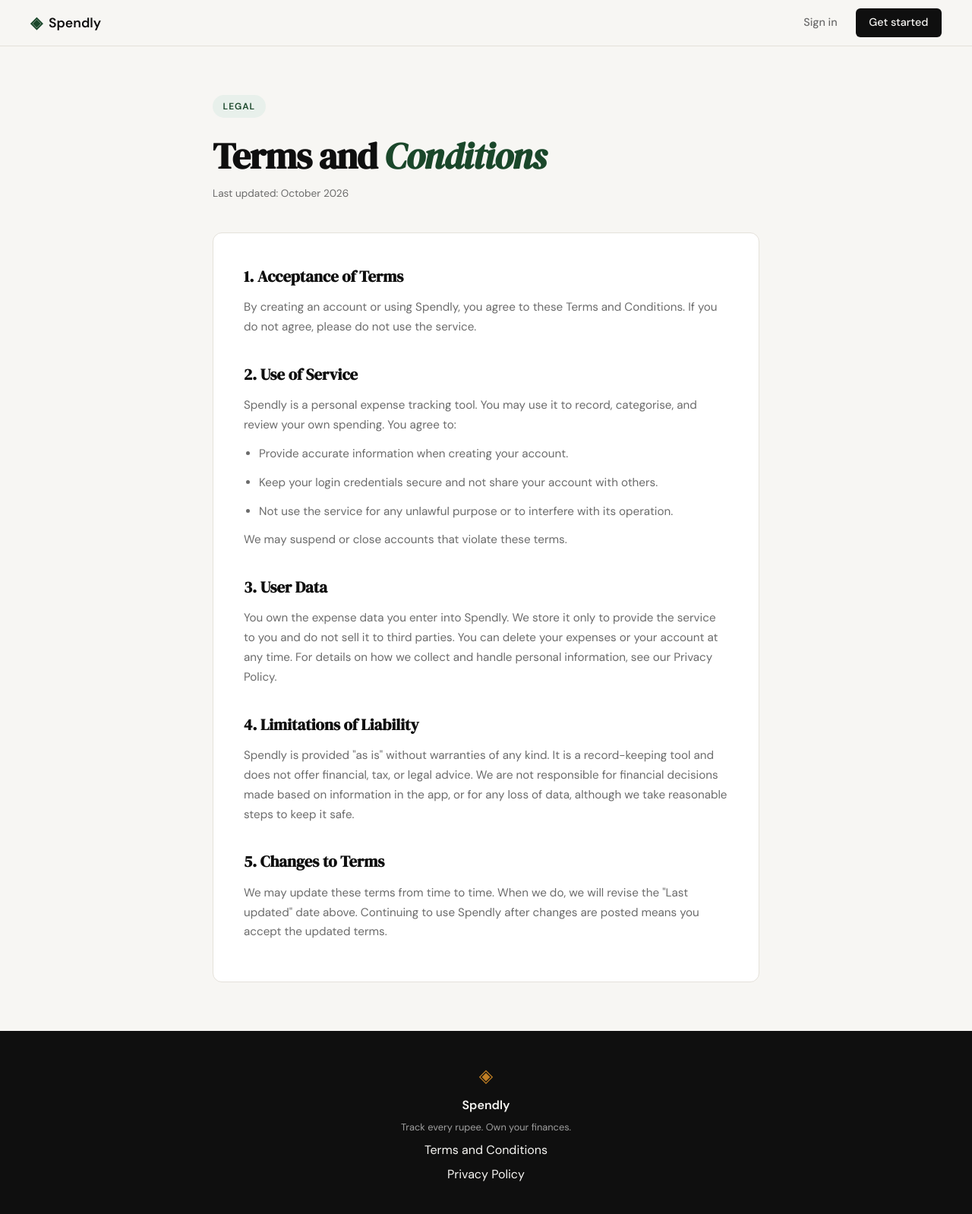
After one commit to anujyadav31/spendly, a Flask app: page /terms in a window 1280 px wide. The commit adds this page. Shown: the whole page at 76% size. Run offline with Flask 3, Linux system fonts and the light colour scheme.

Commit message:
landing: add terms and conditions page and route

```diff
--- a/app.py
+++ b/app.py
@@ -20,6 +20,11 @@ def register():
 @app.route("/login")
 def login():
     return render_template("login.html")
+
+
+@app.route("/terms")
+def terms():
+    return render_template("terms.html")
 
 
 # ------------------------------------------------------------------ #
--- a/static/css/style.css
+++ b/static/css/style.css
@@ -478,6 +478,64 @@ a { color: inherit; text-decoration: none; }
 .auth-switch a:hover { text-decoration: underline; }
 
 /* ------------------------------------------------------------------ */
+/* Legal pages                                                         */
+/* ------------------------------------------------------------------ */
+
+.legal-section { padding: 4rem 2rem; }
+
+.legal-container {
+    max-width: 720px;
+    margin: 0 auto;
+}
+
+.legal-header { margin-bottom: 2.5rem; }
+
+.legal-title {
+    font-family: var(--font-display);
+    font-size: clamp(2.25rem, 4vw, 3rem);
+    line-height: 1.1;
+    letter-spacing: -0.02em;
+    color: var(--ink);
+    margin-bottom: 0.75rem;
+}
+
+.legal-title em {
+    font-style: italic;
+    color: var(--accent);
+}
+
+.legal-updated {
+    font-size: 0.85rem;
+    color: var(--ink-muted);
+}
+
+.legal-body {
+    background: var(--paper-card);
+    border: 1px solid var(--border);
+    border-radius: var(--radius-md);
+    padding: 2.5rem;
+}
+
+.legal-body h2 {
+    font-family: var(--font-display);
+    font-size: 1.3rem;
+    color: var(--ink);
+    margin: 2rem 0 0.75rem;
+}
+
+.legal-body h2:first-child { margin-top: 0; }
+
+.legal-body p,
+.legal-body li {
+    font-size: 0.95rem;
+    color: var(--ink-muted);
+    line-height: 1.7;
+    margin-bottom: 0.75rem;
+}
+
+.legal-body ul { padding-left: 1.25rem; margin-bottom: 0.75rem; }
+
+/* ------------------------------------------------------------------ */
 /* Footer                                                              */
 /* ------------------------------------------------------------------ */
 
@@ -527,4 +585,6 @@ a { color: inherit; text-decoration: none; }
 @media (max-width: 600px) {
     .nav-links a:not(.nav-cta) { display: none; }
     .hero { padding: 3rem 1rem 2rem; }
+    .legal-section { padding: 3rem 1rem; }
+    .legal-body { padding: 1.5rem; }
 }
--- a/templates/base.html
+++ b/templates/base.html
@@ -34,7 +34,7 @@
             <span class="brand-icon">◈</span>
             <span class="footer-name">Spendly</span>
             <p class="footer-copy">Track every rupee. Own your finances.</p>
-            <a href="#">Terms and Conditions</a>
+            <a href="{{ url_for('terms') }}">Terms and Conditions</a>
             <a href="#">Privacy Policy</a>
         </div>
     </footer>
--- /dev/null
+++ b/templates/terms.html
@@ -0,0 +1,62 @@
+{% extends "base.html" %}
+
+{% block title %}Terms and Conditions — Spendly{% endblock %}
+
+{% block content %}
+
+<section class="legal-section">
+    <div class="legal-container">
+        <header class="legal-header">
+            <div class="hero-badge">Legal</div>
+            <h1 class="legal-title">Terms and <em>Conditions</em></h1>
+            <p class="legal-updated">Last updated: October 2026</p>
+        </header>
+
+        <div class="legal-body">
+            <h2>1. Acceptance of Terms</h2>
+            <p>
+                By creating an account or using Spendly, you agree to these Terms and Conditions.
+                If you do not agree, please do not use the service.
+            </p>
+
+            <h2>2. Use of Service</h2>
+            <p>
+                Spendly is a personal expense tracking tool. You may use it to record, categorise,
+                and review your own spending. You agree to:
+            </p>
+            <ul>
+                <li>Provide accurate information when creating your account.</li>
+                <li>Keep your login credentials secure and not share your account with others.</li>
+                <li>Not use the service for any unlawful purpose or to interfere with its operation.</li>
+            </ul>
+            <p>
+                We may suspend or close accounts that violate these terms.
+            </p>
+
+            <h2>3. User Data</h2>
+            <p>
+                You own the expense data you enter into Spendly. We store it only to provide the
+                service to you and do not sell it to third parties. You can delete your expenses
+                or your account at any time. For details on how we collect and handle personal
+                information, see our Privacy Policy.
+            </p>
+
+            <h2>4. Limitations of Liability</h2>
+            <p>
+                Spendly is provided "as is" without warranties of any kind. It is a record-keeping
+                tool and does not offer financial, tax, or legal advice. We are not responsible for
+                financial decisions made based on information in the app, or for any loss of data,
+                although we take reasonable steps to keep it safe.
+            </p>
+
+            <h2>5. Changes to Terms</h2>
+            <p>
+                We may update these terms from time to time. When we do, we will revise the
+                "Last updated" date above. Continuing to use Spendly after changes are posted
+                means you accept the updated terms.
+            </p>
+        </div>
+    </div>
+</section>
+
+{% endblock %}
```
